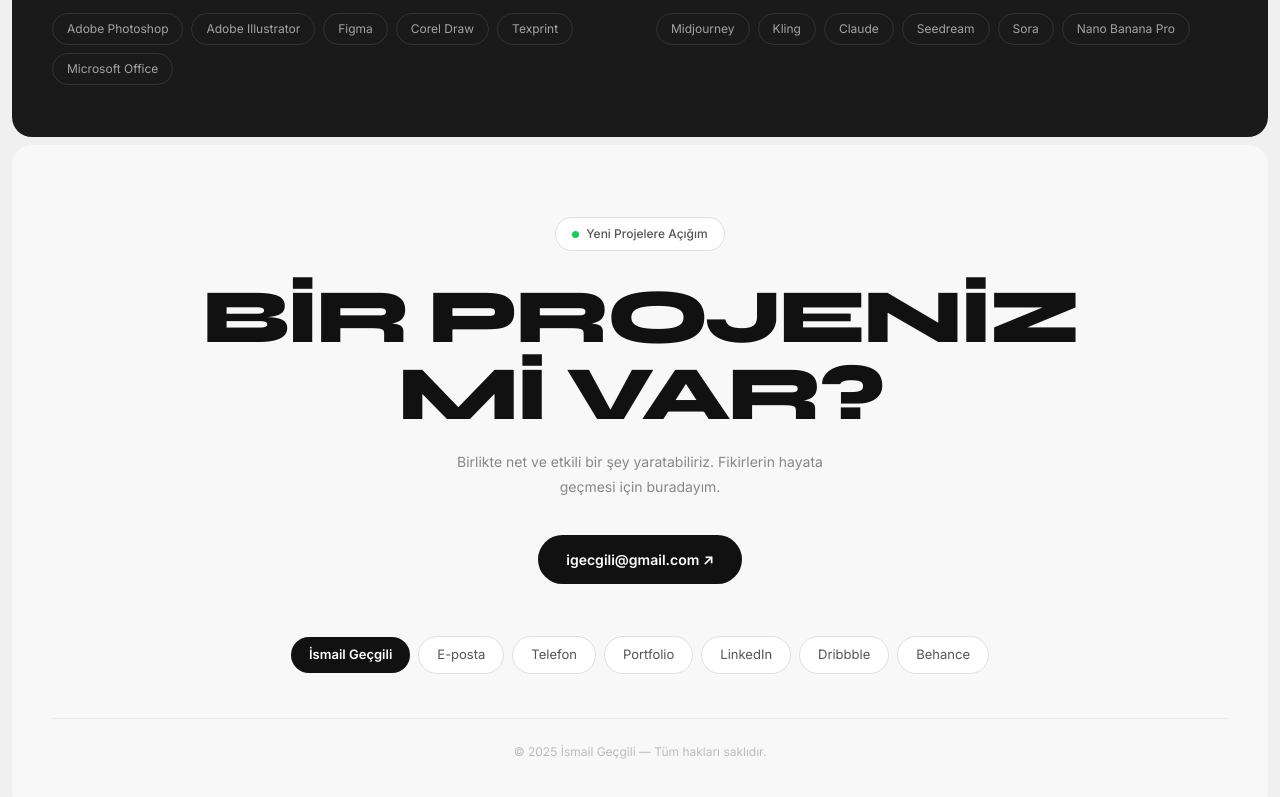
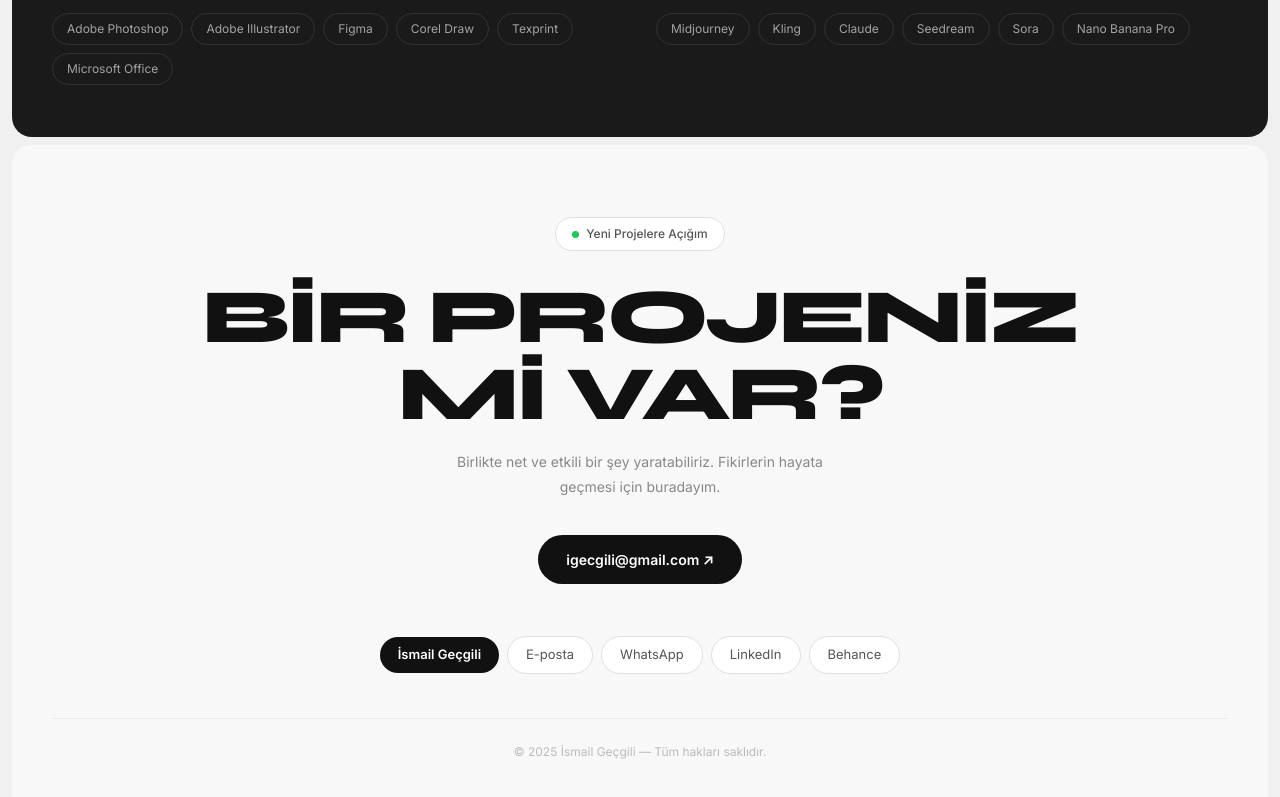
Before and after one commit to igecgili/portfolio, a Next.js app: page / in a window 1280 px wide. Shown: the part 3242-4039 px from the top of the page. Built offline with nearby package versions, Linux system fonts and the light colour scheme.

Commit message:
Contact: WhatsApp, real LinkedIn/Behance links, remove Portfolio/Dribbble

```diff
--- a/components/Contact.tsx
+++ b/components/Contact.tsx
@@ -5,11 +5,9 @@ import { useRef } from "react";
 
 const socials = [
   { label: "E-posta", href: "mailto:igecgili@gmail.com" },
-  { label: "Telefon", href: "tel:+905535017666" },
-  { label: "Portfolio", href: "https://ismailgecgili.myportfolio.com" },
-  { label: "LinkedIn", href: "#" },
-  { label: "Dribbble", href: "#" },
-  { label: "Behance", href: "#" },
+  { label: "WhatsApp", href: "https://wa.me/905535017666" },
+  { label: "LinkedIn", href: "https://www.linkedin.com/in/ismailgecgili/" },
+  { label: "Behance", href: "https://www.behance.net/ismailgecgili" },
 ];
 
 export default function Contact() {
```
